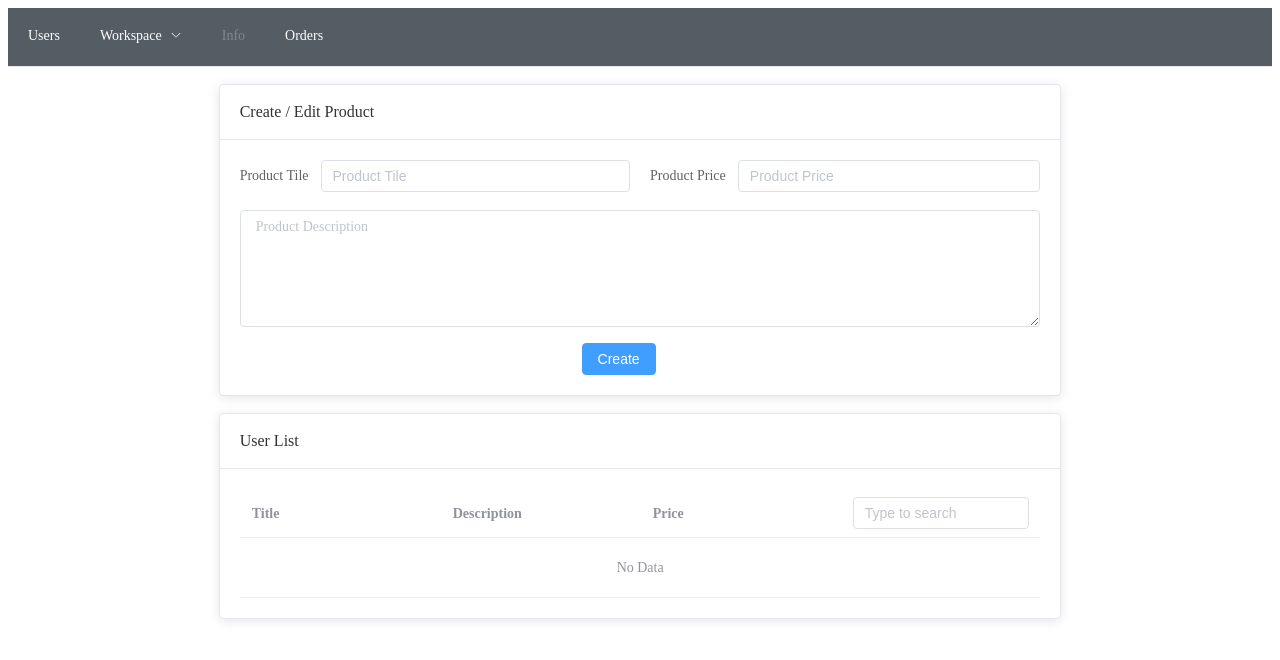
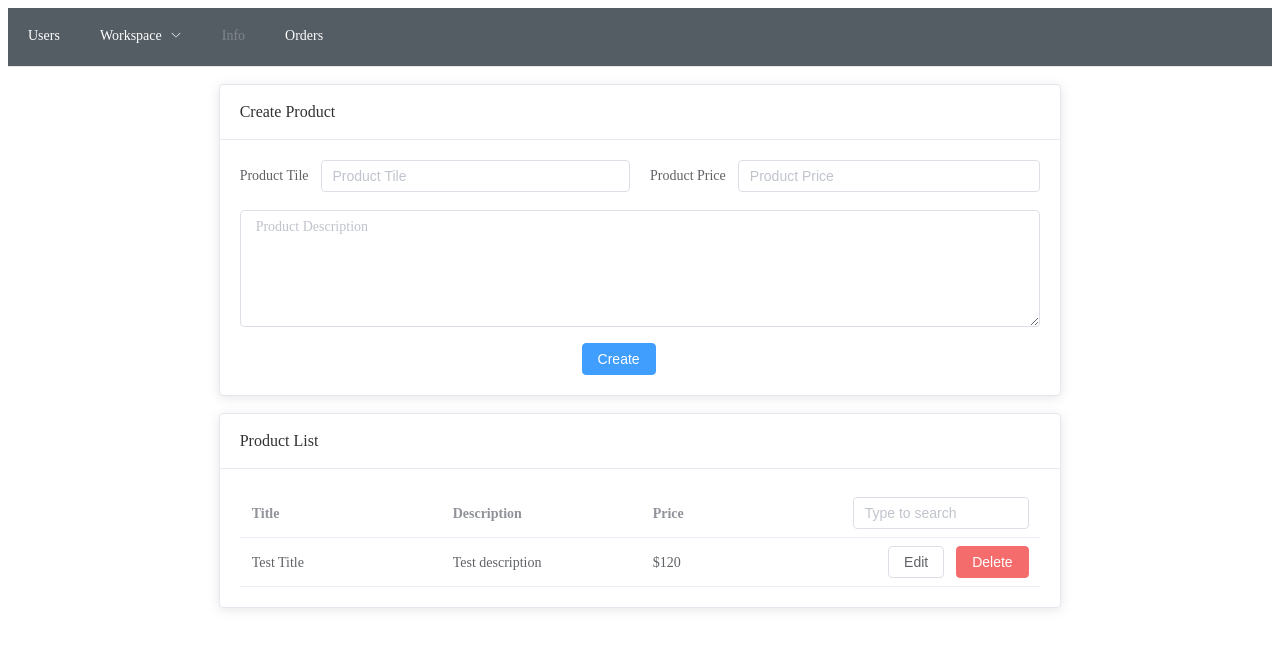
Before and after one commit to russel07/vue3-comp-api, a Vue app: page / in a window 1280 px wide. Shown: the top 660 px of the page. Built offline with nearby package versions, Linux system fonts and the light colour scheme.

Commit message:
CRUD working with Composition API

```diff
--- /dev/null
+++ b/src/components/AddProduct.vue
@@ -0,0 +1,82 @@
+<template>
+  <el-form class="demo-form-inline">
+    <el-row>
+      <el-col  :span="16" :offset="4">
+        <el-card class="box-card mt-2">
+          <template #header>
+            <div class="card-header">
+              <span>Create Product</span>
+            </div>
+          </template>
+
+          <el-row :gutter="20">
+            <el-col :xs="24" :sm="24" :md="12" :lg="12" :xl="12">
+              <el-form-item label="Product Tile">
+                <el-input v-model="product_title" placeholder="Product Tile"></el-input>
+              </el-form-item>
+            </el-col>
+
+            <el-col :xs="24" :sm="24" :md="12" :lg="12" :xl="12">
+              <el-form-item label="Product Price">
+                <el-input v-model="product_price" placeholder="Product Price"></el-input>
+              </el-form-item>
+            </el-col>
+          </el-row>
+
+          <el-row :gutter="20">
+            <el-col :span="24">
+              <el-input
+                  v-model="product_description"
+                  :rows="5"
+                  type="textarea"
+                  placeholder="Product Description"/>
+            </el-col>
+          </el-row>
+
+          <el-row :gutter="20">
+            <el-col :span="6" class="mt-2" :offset="10">
+              <el-button type="primary" @click="createProduct">Create</el-button>
+            </el-col>
+          </el-row>
+
+        </el-card>
+      </el-col>
+    </el-row>
+  </el-form>
+</template>
+
+<script>
+
+  import { ref } from 'vue';
+
+  export default {
+    name: 'AddProduct',
+    emits: ["add-product"],
+
+    setup(_, context) {
+      const product_title = ref("");
+      const product_description = ref("");
+      const product_price = ref("");
+
+      function createProduct() {
+        let data = {
+          product_title: product_title.value,
+          product_description: product_description.value,
+          product_price: product_price.value
+        }
+        context.emit("add-product", data);
+
+        product_title.value = '';
+        product_description.value = '';
+        product_price.value = '';
+      }
+
+      return {
+        product_title,
+        product_description,
+        product_price,
+        createProduct
+      }
+    }
+  }
+</script>
--- /dev/null
+++ b/src/components/EditProduct.vue
@@ -0,0 +1,78 @@
+<template>
+  <el-form :model="product" class="demo-form-inline">
+    <el-row>
+      <el-col  :span="16" :offset="4">
+        <el-card class="box-card mt-2">
+          <template #header>
+            <div class="card-header">
+              <span>Edit Product</span>
+            </div>
+          </template>
+
+          <el-row :gutter="20">
+            <el-col :xs="24" :sm="24" :md="12" :lg="12" :xl="12">
+              <el-form-item label="Product Tile">
+                <el-input v-model="product.product_title" placeholder="Product Tile"></el-input>
+              </el-form-item>
+            </el-col>
+
+            <el-col :xs="24" :sm="24" :md="12" :lg="12" :xl="12">
+              <el-form-item label="Product Price">
+                <el-input v-model="product.product_price" placeholder="Product Price"></el-input>
+              </el-form-item>
+            </el-col>
+          </el-row>
+
+          <el-row :gutter="20">
+            <el-col :span="24">
+              <el-input
+                  v-model="product.product_description"
+                  :rows="5"
+                  type="textarea"
+                  placeholder="Product Description"/>
+            </el-col>
+          </el-row>
+
+          <el-row :gutter="20">
+            <el-col :span="6" class="mt-2" :offset="10">
+              <el-button type="warning" @click="updateProduct">Update</el-button>
+            </el-col>
+          </el-row>
+
+        </el-card>
+      </el-col>
+    </el-row>
+  </el-form>
+</template>
+
+<script>
+
+  import { ref } from 'vue';
+
+  export default {
+    name: 'AddProduct',
+    props: ["product"],
+    emits: ["update-product"],
+
+    setup(props, context) {
+      const product = ref(props.product)
+
+      function updateProduct() {
+        let data = {
+          product_title: product.value.product_title,
+          product_description: product.value.product_description,
+          product_price: product.value.product_price
+        }
+        context.emit("update-product", product.value.id, data);
+
+        product.value.product_title = '';
+        product.value.product_title = '';
+        product.value.product_title = '';
+      }
+
+      return {
+        updateProduct
+      }
+    }
+  }
+</script>
--- a/src/components/Home.vue
+++ b/src/components/Home.vue
@@ -1,111 +1,78 @@
 <template>
   <Menu/>
-
-    <el-form :model="product" class="demo-form-inline">
-      <el-row>
-        <el-col  :span="16" :offset="4">
-          <el-card class="box-card mt-2">
-            <template #header>
-              <div class="card-header">
-                <span>Create / Edit Product</span>
-              </div>
-            </template>
-
-            <el-row :gutter="20">
-              <el-col :xs="24" :sm="24" :md="12" :lg="12" :xl="12">
-                <el-form-item label="Product Tile">
-                  <el-input v-model="product.product_title" placeholder="Product Tile"></el-input>
-                </el-form-item>
-              </el-col>
-
-              <el-col :xs="24" :sm="24" :md="12" :lg="12" :xl="12">
-                <el-form-item label="Product Price">
-                  <el-input v-model="product.product_price" placeholder="Product Price"></el-input>
-                </el-form-item>
-              </el-col>
-            </el-row>
-
-            <el-row :gutter="20">
-              <el-col :span="24">
-                <el-input
-                    v-model="product.product_description"
-                    :rows="5"
-                    type="textarea"
-                    placeholder="Product Description"/>
-              </el-col>
-            </el-row>
-
-            <el-row :gutter="20">
-              <el-col :span="6" class="mt-2" :offset="10">
-                <el-button v-if="!edit" type="primary" @click="createProduct">Create</el-button>
-                <el-button v-else type="warning" @click="updateProduct">Update</el-button>
-              </el-col>
-            </el-row>
-
-          </el-card>
-        </el-col>
-      </el-row>
-    </el-form>
-
-  <el-row>
-    <el-col  :span="16" :offset="4">
-      <el-card class="box-card mt-2">
-        <template #header>
-          <div class="card-header">
-            <span>User List</span>
-          </div>
-        </template>
-        <el-table
-            :data="
-            tableData.filter(
-              (data) =>
-                !search || data.product_title.toLowerCase().includes(search.toLowerCase())
-            )
-          "
-            style="width: 100%"
-        >
-          <el-table-column label="Title" prop="product_title" />
-          <el-table-column label="Description" prop="product_description" />
-          <el-table-column label="Price" prop="product_price" />
-          <el-table-column align="right">
-            <template #header>
-              <el-input v-model="search" size="mini" placeholder="Type to search" />
-            </template>
-            <template #default="scope">
-              <el-button size="mini" @click="handleEdit(scope.$index, scope.row)"
-              >Edit</el-button
-              >
-              <el-popconfirm
-                  confirm-button-text="OK"
-                  cancel-button-text="No, Thanks"
-                  icon="el-icon-info"
-                  icon-color="red"
-                  title="Are you sure to delete this?"
-                  @confirm="handleDelete(scope.$index, scope.row)"
-              >
-                <template #reference>
-                  <el-button
-                      size="mini"
-                      type="danger">Delete</el-button>
-                </template>
-              </el-popconfirm>
-
-            </template>
-          </el-table-column>
-        </el-table>
-      </el-card>
-    </el-col>
-  </el-row>
+  <add-product v-if="!edit" @add-product="createProduct"></add-product>
+  <edit-product v-else :product="existingProduct" @update-product="updateProduct"></edit-product>
+  <products :products="filteredTableData" @search="handleSearch" @delete-product="handleDelete" @edit-product="handleEdit"></products>
 </template>
 
 <script>
 import Menu from "./Menu";
+import AddProduct from "./AddProduct";
+import Products from "./Products";
+import EditProduct from "./EditProduct";
+
+import { ref, computed } from 'vue';
+
 export default {
   name: 'Home',
   components: {
-    Menu
+    Menu,
+    AddProduct,
+    Products,
+    EditProduct
   },
-  data() {
+  setup(){
+    const edit = ref(false);
+    const search = ref(false)
+    const tableData = ref([]);
+    const existingProduct = ref({});
+
+    tableData.value.push({
+      product_title: 'Test Title',
+      product_description: 'Test description',
+      product_price: '$120'
+    })
+
+    const filteredTableData = computed(function(){
+      return tableData.value.filter(
+          (data) => !search.value || data.product_title.toLowerCase().includes(search.value.toLowerCase())
+      )
+    })
+
+    const createProduct = function(data){
+      tableData.value.push(data);
+    }
+
+    const handleEdit = function(data){
+      edit.value = true;
+      existingProduct.value = data
+    }
+
+    const updateProduct = function(id, row){
+      tableData.value.splice(id,1,row);
+      edit.value = false
+    }
+
+    const handleDelete = function(index) {
+      tableData.value.splice(index,1);
+    }
+
+    const handleSearch = function(query){
+      search.value = query;
+    }
+
+    return {
+      filteredTableData,
+      createProduct,
+      edit,
+      existingProduct,
+      handleEdit,
+      updateProduct,
+      handleDelete,
+      handleSearch
+    }
+  },
+  /*data() {
     return {
       product: {
         product_title: '',
@@ -120,13 +87,7 @@ export default {
   },
   methods: {
     createProduct() {
-      let data = {
-        product_title: this.product.product_title,
-        product_description: this.product.product_description,
-        product_price: this.product.product_price
-      }
-      this.tableData.push(data);
-      this.resetProduct();
+
     },
     updateProduct(){
       let data = {
@@ -154,7 +115,7 @@ export default {
       this.product.product_description = '';
       this.product.product_price = '';
     }
-  },
+  },*/
 }
 </script>
 
--- a/src/components/Menu.vue
+++ b/src/components/Menu.vue
@@ -37,8 +37,6 @@ export default {
       console.log(key, keyPath)
     };
 
-    console.log(activeIndex.value);
-
     return {
       activeIndex,
       handleSelect
--- /dev/null
+++ b/src/components/Products.vue
@@ -0,0 +1,86 @@
+<template>
+  <el-row>
+    <el-col  :span="16" :offset="4">
+      <el-card class="box-card mt-2">
+        <template #header>
+          <div class="card-header">
+            <span>Product List</span>
+          </div>
+        </template>
+        <el-table
+            :data="products"
+            style="width: 100%"
+        >
+          <el-table-column label="Title" prop="product_title" />
+          <el-table-column label="Description" prop="product_description" />
+          <el-table-column label="Price" prop="product_price" />
+          <el-table-column align="right">
+            <template #header>
+              <el-input v-model="search" size="mini" placeholder="Type to search" />
+            </template>
+            <template #default="scope">
+              <el-button size="mini" @click="handleEdit(scope.$index, scope.row)"
+              >Edit</el-button
+              >
+              <el-popconfirm
+                  confirm-button-text="OK"
+                  cancel-button-text="No, Thanks"
+                  icon="el-icon-info"
+                  icon-color="red"
+                  title="Are you sure to delete this?"
+                  @confirm="handleDelete(scope.$index)"
+              >
+                <template #reference>
+                  <el-button
+                      size="mini"
+                      type="danger">Delete</el-button>
+                </template>
+              </el-popconfirm>
+
+            </template>
+          </el-table-column>
+        </el-table>
+      </el-card>
+    </el-col>
+  </el-row>
+</template>
+
+<script>
+  import { ref, watch } from 'vue';
+
+  export default {
+    name: 'Products',
+    props: ["products"],
+    emits: ["delete-product", "search"],
+
+    setup(_, context) {
+      const search = ref('');
+
+      function handleEdit(index, row){
+        let data = {
+          product_title: row.product_title,
+          product_description: row.product_description,
+          product_price: row.product_price,
+          id: index
+        }
+        context.emit("edit-product", data);
+      }
+
+      function handleDelete(index){
+        context.emit("delete-product", index);
+      }
+
+      watch(search, function (val) {
+        if(val){
+          context.emit("search", val);
+        }
+      });
+
+      return {
+        search,
+        handleEdit,
+        handleDelete
+      }
+    }
+  }
+</script>
```
